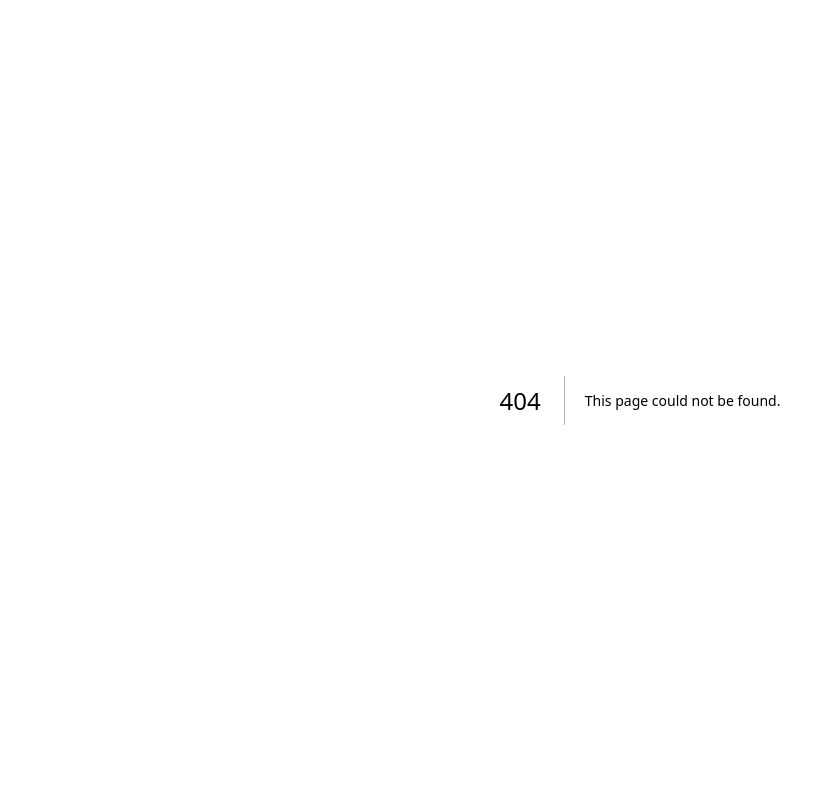
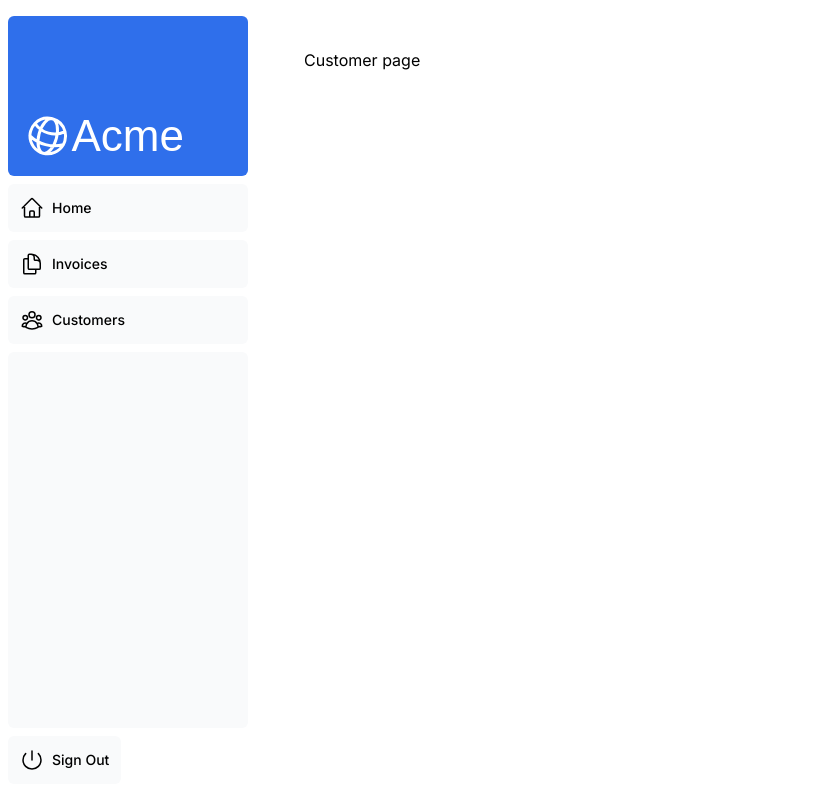
Before and after one commit to J3rryfan/nextjs_dashboard_practice, a Next.js app: page /dashboard/customers in a window 1280 px wide. Before the commit this address had no page. Shown: the whole page, without its empty margins (0-835 px from the left). Built offline with nearby package versions, Linux system fonts and the light colour scheme; a web font is replaced by a local one.

Commit message:
Fix bug in login functionality

```diff
--- /dev/null
+++ b/app/dashboard/customers/page.tsx
@@ -0,0 +1,5 @@
+import React from "react";
+
+export default function page() {
+  return <p>Customer page</p>;
+}
--- /dev/null
+++ b/app/dashboard/invoice/page.tsx
@@ -0,0 +1,5 @@
+import React from "react";
+
+export default function page() {
+  return <p>Invoice Page</p>;
+}
--- /dev/null
+++ b/app/dashboard/layout.tsx
@@ -0,0 +1,12 @@
+import SideNav from "@/app/ui/dashboard/sidenav";
+
+export default function Layout({ children }: { children: React.ReactNode }) {
+  return (
+    <div className="flex h-screen flex-col md:flex-row md:overflow-hidden">
+      <div className="w-full flex-none md:w-64">
+        <SideNav />
+      </div>
+      <div className="flex-grow p-6 md:overflow-y-auto md:p-12">{children}</div>
+    </div>
+  );
+}
--- /dev/null
+++ b/app/dashboard/page.tsx
@@ -0,0 +1,3 @@
+export default function Page() {
+  return <h1>Dashboard page</h1>;
+}
```
